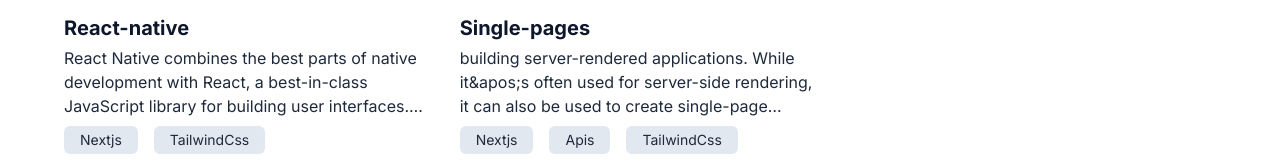
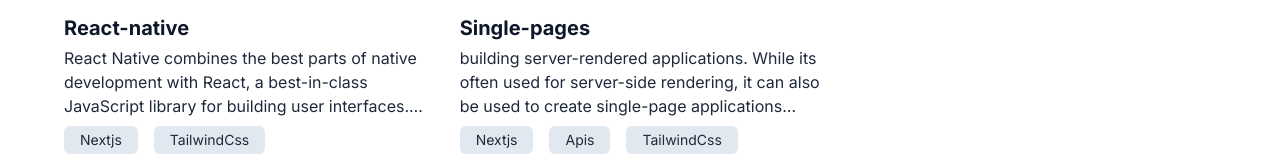
Before and after one commit to tchasinga/devservice, a Next.js app: page /website in a window 1280 px wide. Shown: the part 1011-1172 px from the top of the page. Built offline with nearby package versions, Linux system fonts and the light colour scheme.

Commit message:
feat: Update Upworks array with new project and tech stack

```diff
--- a/src/app/Components/Data/Upworks.js
+++ b/src/app/Components/Data/Upworks.js
@@ -52,7 +52,7 @@ const  projectmanager = [
         id: 5,
         title: "Single-pages",
         image: Singlepages,
-        details: "building server-rendered applications. While it&apos;s often used for server-side rendering, it can also be used to create single-page applications (SPAs) with client-side rendering. Here&apos;s a brief overview of how to create a single-page application using Next.js",
+        details: "building server-rendered applications. While its often used for server-side rendering, it can also be used to create single-page applications (SPAs) with client-side rendering. Here&apos;s a brief overview of how to create a single-page application using Next.js",
         techStack: "Nextjs, Apis, TailwindCss, Framer-motions",
         live: "https://masingle-pages.netlify.app",
         source: "https://github.com/tchasinga/single-page"
```
